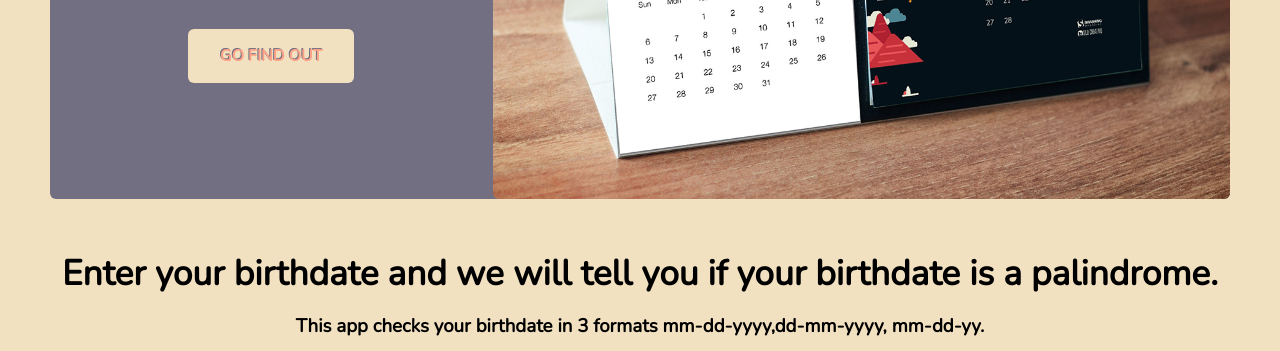
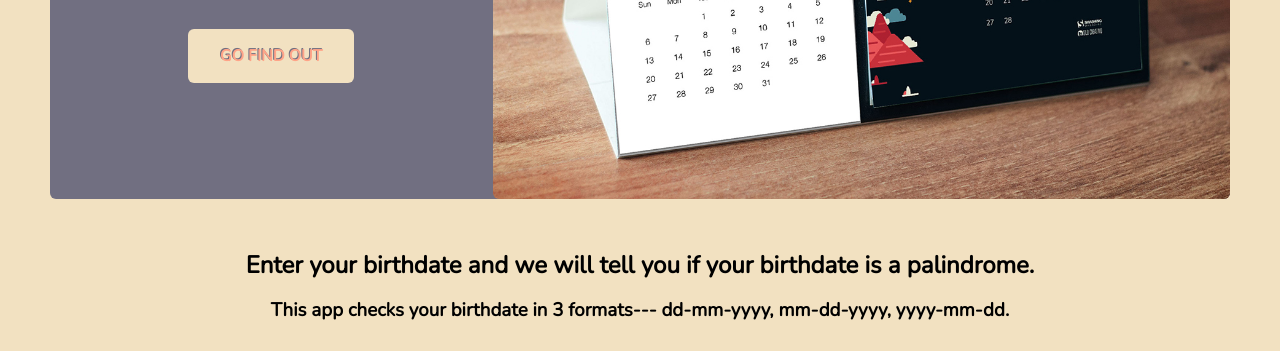
Before and after one commit to BelideNikhil/PalindromeDay, a plain HTML site: page index.html in a window 1280 px wide. Shown: the part 449-800 px from the top of the page. Drawn offline with nearby package versions, Linux system fonts and the light colour scheme.

Commit message:
fix date format

```diff
--- a/index.html
+++ b/index.html
@@ -29,8 +29,8 @@
     <section>
         <div class="container">
             <div id=input_data>
-                <h1>Enter your birthdate and we will tell you if your birthdate is a palindrome.</h1>
-                <h3>This app checks your birthdate in 3 formats  mm-dd-yyyy,dd-mm-yyyy, mm-dd-yy.</h3>
+                <h2>Enter your birthdate and we will tell you if your birthdate is a palindrome.</h2>
+                <h3>This app checks your birthdate in 3 formats---  dd-mm-yyyy, mm-dd-yyyy, yyyy-mm-dd.</h3>
                 <input type="date" id="user_birthday" max="9999-12-31">
                 <button type="submit" id="btn" >Find Out</button>
                 <img src="./images/loading.gif" id="gif">
--- a/style.css
+++ b/style.css
@@ -39,8 +39,8 @@ p{
     font-size: 1.1rem;
 }
 #gif{
+    padding: 10px;
     max-width: 300px;
-    margin-top: 35px;
     display: none;
 }
 #special{
```
